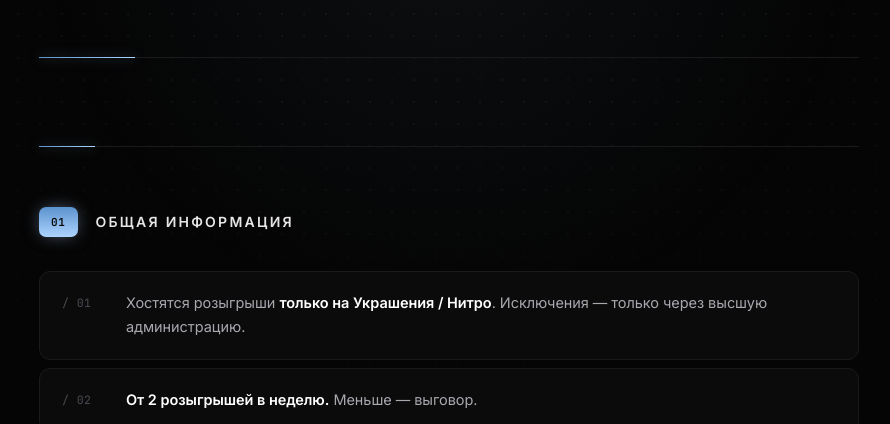
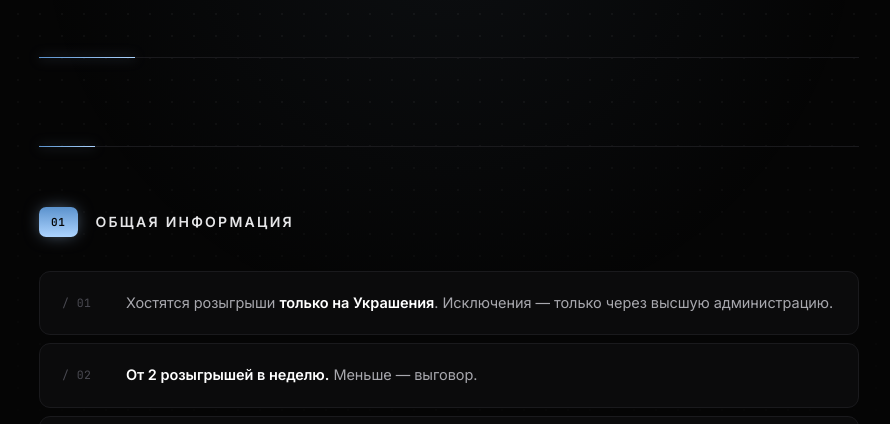
Before and after one commit to paralixium/paralixium.github.io, a plain HTML site: page index.html in a window 1280 px wide. Shown: the part 327-751 px from the top of the page, without its empty margins (191-1081 px from the left). Drawn offline with Linux system fonts and the light colour scheme.

Commit message:
Update index.html

```diff
--- a/index.html
+++ b/index.html
@@ -869,7 +869,7 @@
     <ul class="rules">
       <li>
         <span class="r-num">/ 01</span>
-        <span class="r-txt">Хостятся розыгрыши <b>только на Украшения / Нитро</b>. Исключения — только через высшую администрацию.</span>
+        <span class="r-txt">Хостятся розыгрыши <b>только на Украшения</b>. Исключения — только через высшую администрацию.</span>
       </li>
       <li>
         <span class="r-num">/ 02</span>
```
